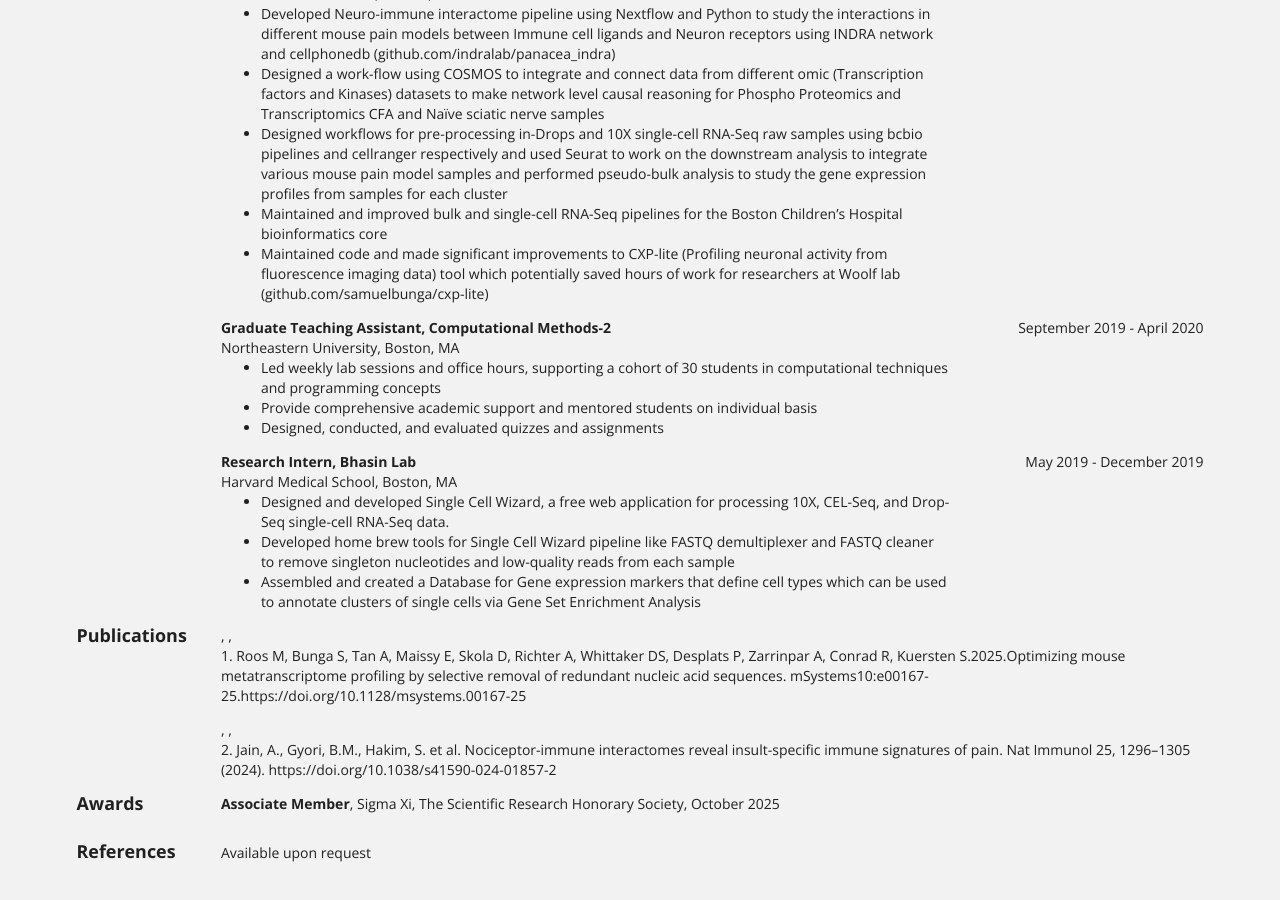
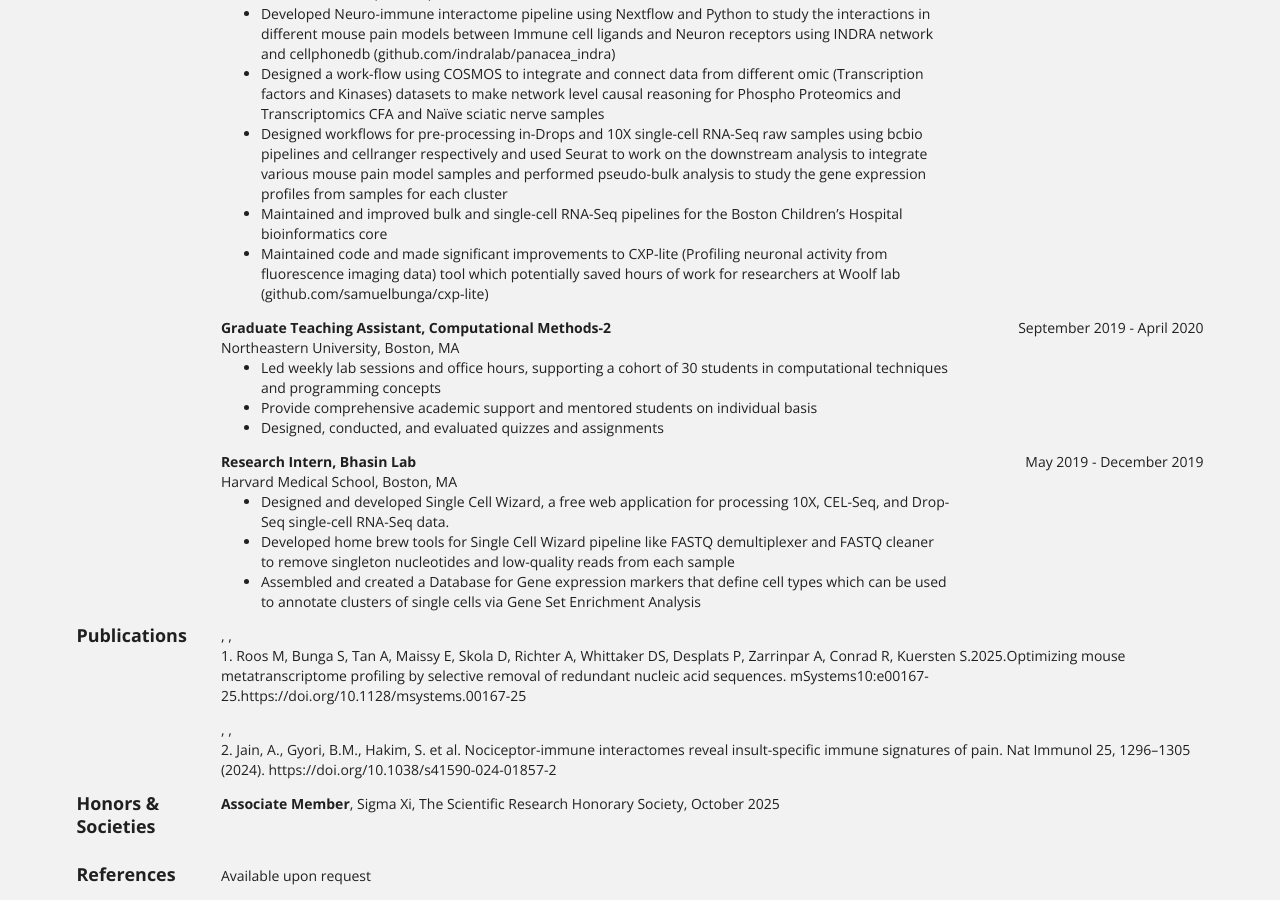
Before and after one commit to samuelbunga/samuelbunga.github.io, a Jekyll site: the page built from bio/index.html, in a window 1280 px wide and 900 px high, scrolled down 659 px. Built offline with Jekyll 4.4.1, drawn with Linux system fonts in a browser that asks for light colours; before the commit the page ends 1536 px from its top, so only the background shows below that.

Commit message:
Update bio-awards-1.html

```diff
--- a/_includes/bio-awards-1.html
+++ b/_includes/bio-awards-1.html
@@ -3,7 +3,7 @@
 {% if site.data.bio.awards %}
 <div class="row">
   <div class="two wide column">
-    <h3 class="ui left aligned header no-bottom">Awards</h3>
+    <h3 class="ui left aligned header no-bottom">Honors & Societies</h3>
   </div>
 
   <div class="fourteen wide column no-bottom">
@@ -12,7 +12,8 @@
     <div class="ui grid">
       <div class="sixteen wide column no-bottom">
         <p class="ui no-bottom">
-          <b>{{ entry.title }}</b>, {{ entry.awarder }}{% if entry.date %}, {{ entry.date }}{% endif %}
+          <b>{{ entry.title }}</b>,
+          {{ entry.awarder }}{% if entry.date %}, {{ entry.date }}{% endif %}
         </p>
         <p class="ui">{{ entry.summary }}</p>
       </div>
```
